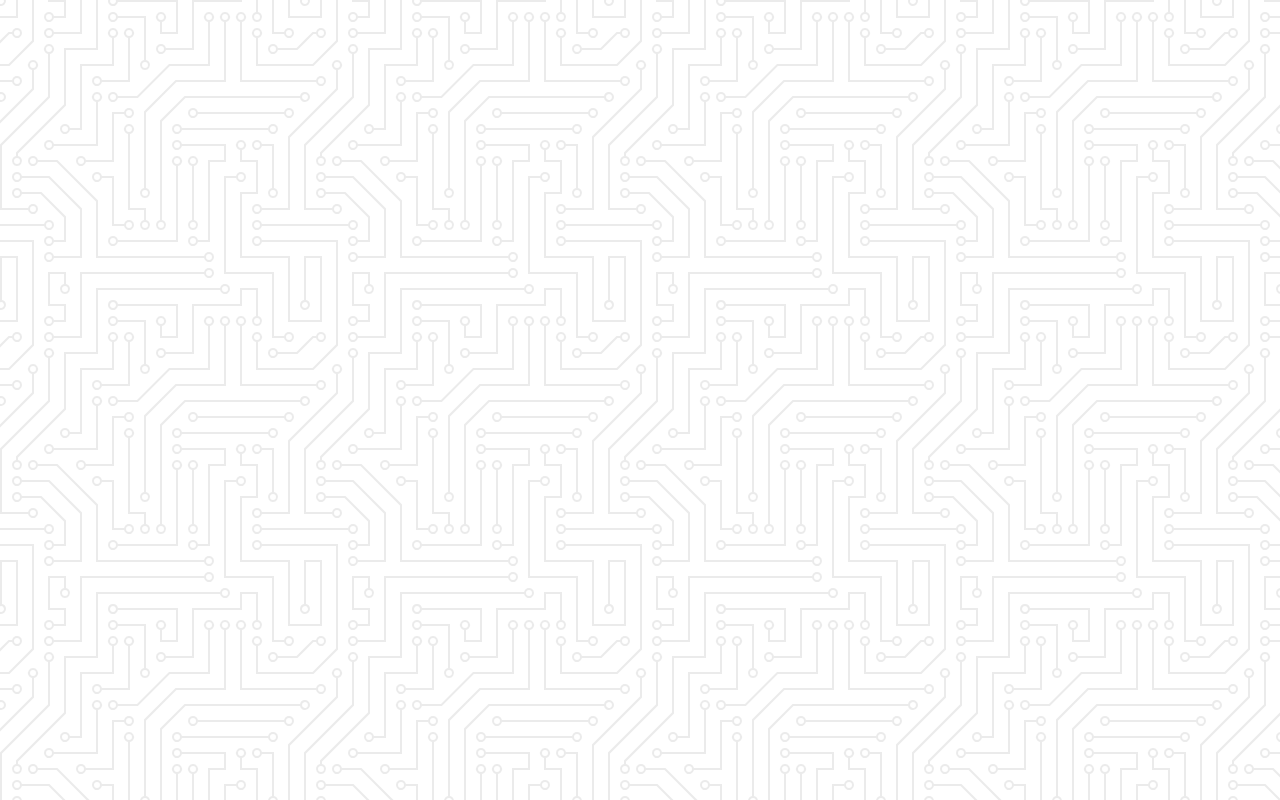
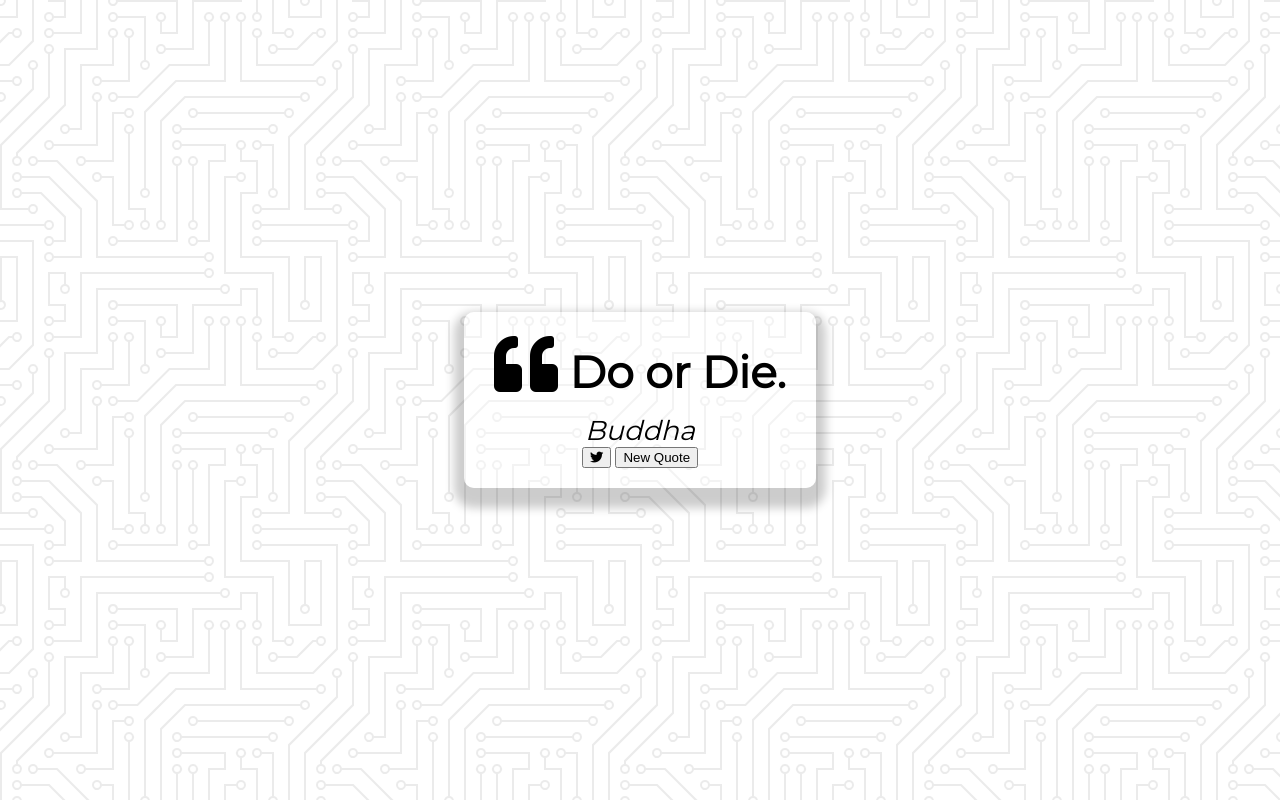
Before and after one commit to rishabhgist/quote-generator, a plain HTML site: page index.html in a window 1280 px wide. Drawn offline with Linux system fonts and the light colour scheme.

Commit message:
added and html and css for basic ui

```diff
--- a/index.html
+++ b/index.html
@@ -9,6 +9,23 @@
     <link rel="stylesheet" href="style.css">
 </head>
 <body>
+    <div class="quote-container" id="quote-container">
+        <div class="quote-text">
+            <i class="fas fa-quote-left"></i>
+            <span id="qoute">Do or Die.</span>
+        </div>
+            <!-- Author -->
+            <div class="quote-author">
+                <span id="author">Buddha</span>
+            </div>
+            <!-- Buttons -->
+            <div class="button-container">
+                <button class="twitter-button" id="twitter" title="Tweet this">
+                    <i class="fab fa-twitter"></i>
+                </button>
+                <button id="new-quote">New Quote</button>
+            </div>
+    </div>
     <!-- Script -->
     <script src="script.js"></script>
 </body>
--- a/style.css
+++ b/style.css
@@ -17,3 +17,30 @@ body {
   align-items: center;
   justify-content: center;
 }
+.quote-container{
+  width: auto;
+  max-width: 900px;
+  padding: 20px 30px;
+  border-radius: 10px;
+  background-color: rgba(255, 255, 255, 0.4);
+  box-shadow: 0 10px 10px 10px rgba(0, 0, 0, 0.2);
+}
+.quote-text{
+  font-size: 2.75rem;
+}
+.long-quote{
+  font-size: 2rem;
+}
+.fa-quote-left{
+  font-size: 4rem;
+}
+
+.quote-author{
+  margin-top: 15px;
+  font-size: 1.7rem;
+  font-weight: 400;
+  font-style: italic;
+}
+
+
+/* Media Query */
```
